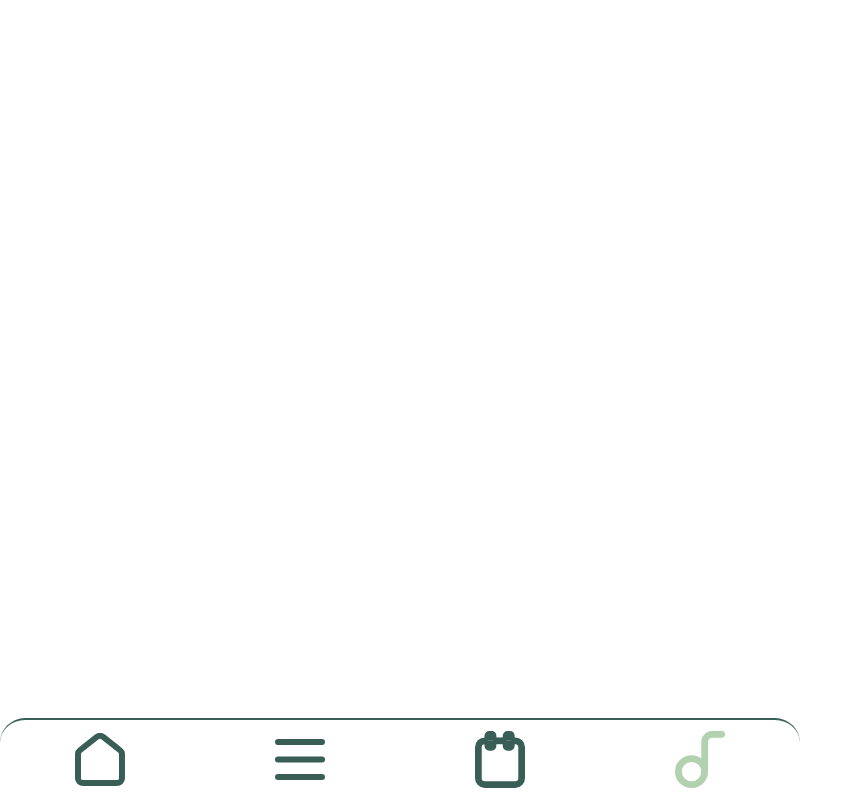
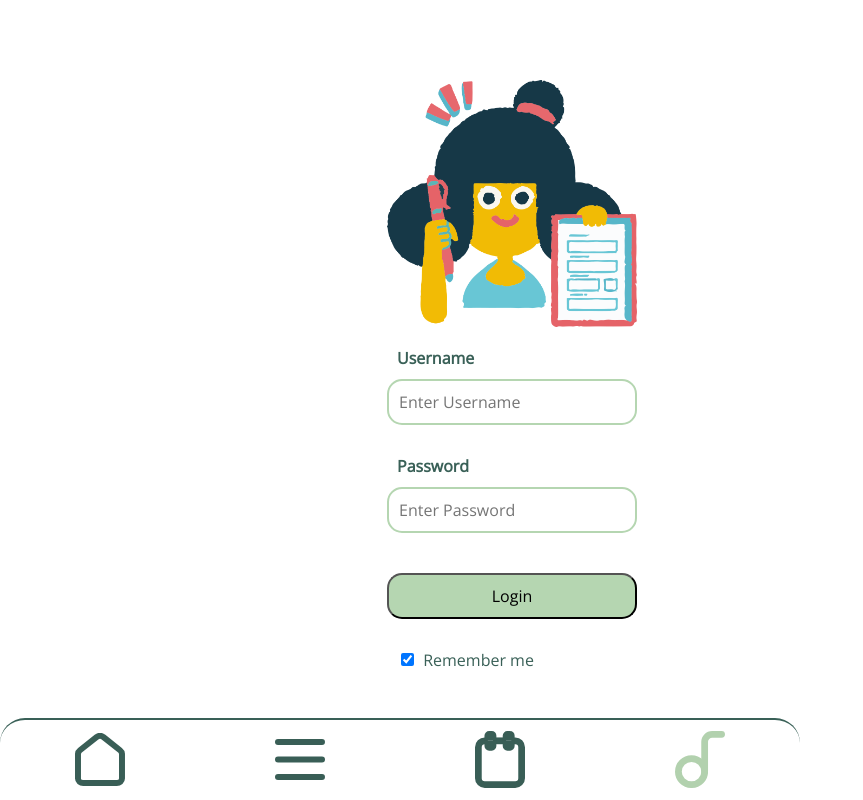
Before and after one commit to dnuhh/interface2_project3, a plain HTML site: page index.html in a window 1280 px wide. Shown: the whole page, without its empty margins (0-863 px from the left). Drawn offline with nearby package versions, Linux system fonts and the light colour scheme.

Commit message:
Update index.html

```diff
--- a/index.html
+++ b/index.html
@@ -9,6 +9,7 @@
     <title></title>
 </head>
 
+<!--
 
 <style type="text/css">
     #login {
@@ -55,8 +56,8 @@
  </script>
 
 </body>
+-->
 
-<!--
 <body>
     <div class="loginContainer">
     <div class="wrapper">
@@ -78,7 +79,13 @@
         </div>
     </div>
 
+    <div class="nav">
+        <a href="profile.html"><img src="../data/SVG/home.svg"></a>
+        <a href="notes.html"> <img src="../data/SVG/list.svg"> </a>
+        <a href="events.html"><img src="../data/SVG/calendar.svg"></a>
+        <a href="music.html"><img src="../data/SVG/music-h.svg"></a>
+    </div>
+
  <script src="js/login.js"></script>
 </body>
--->
 </html>
```
